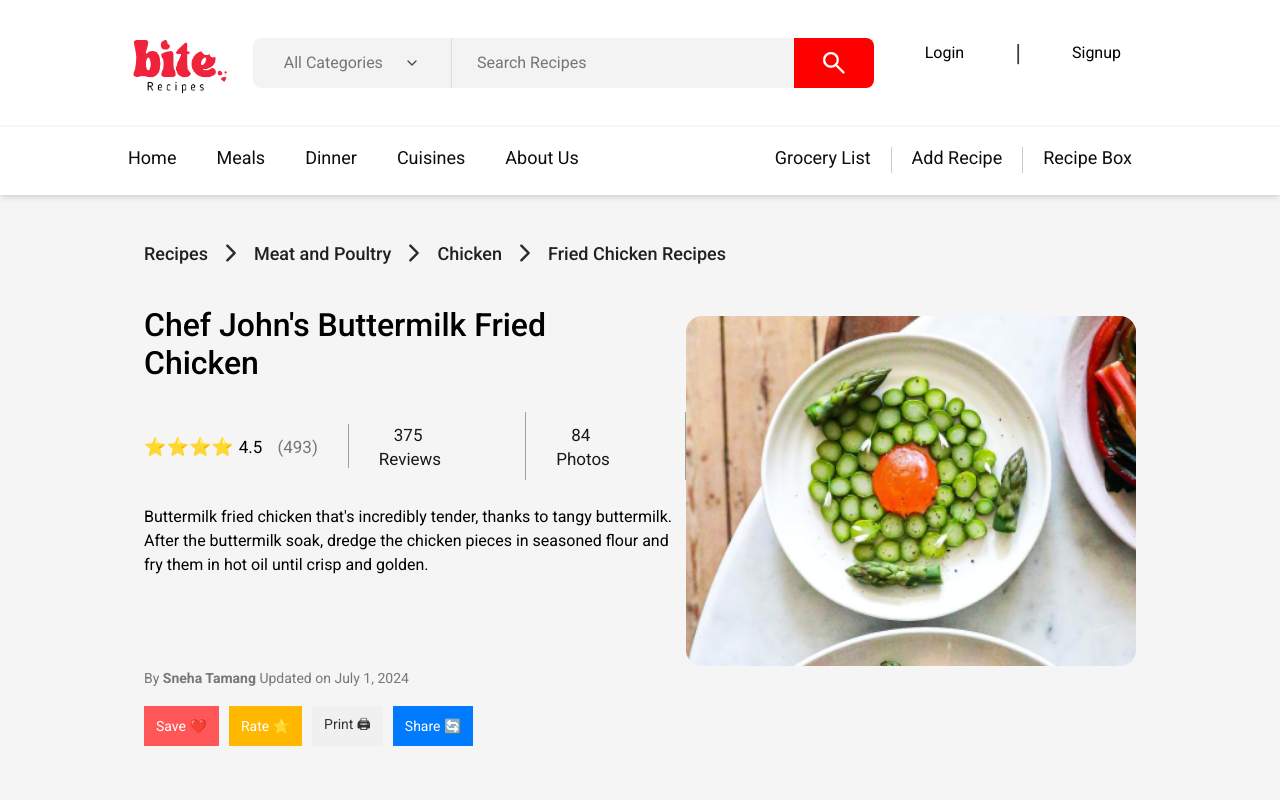
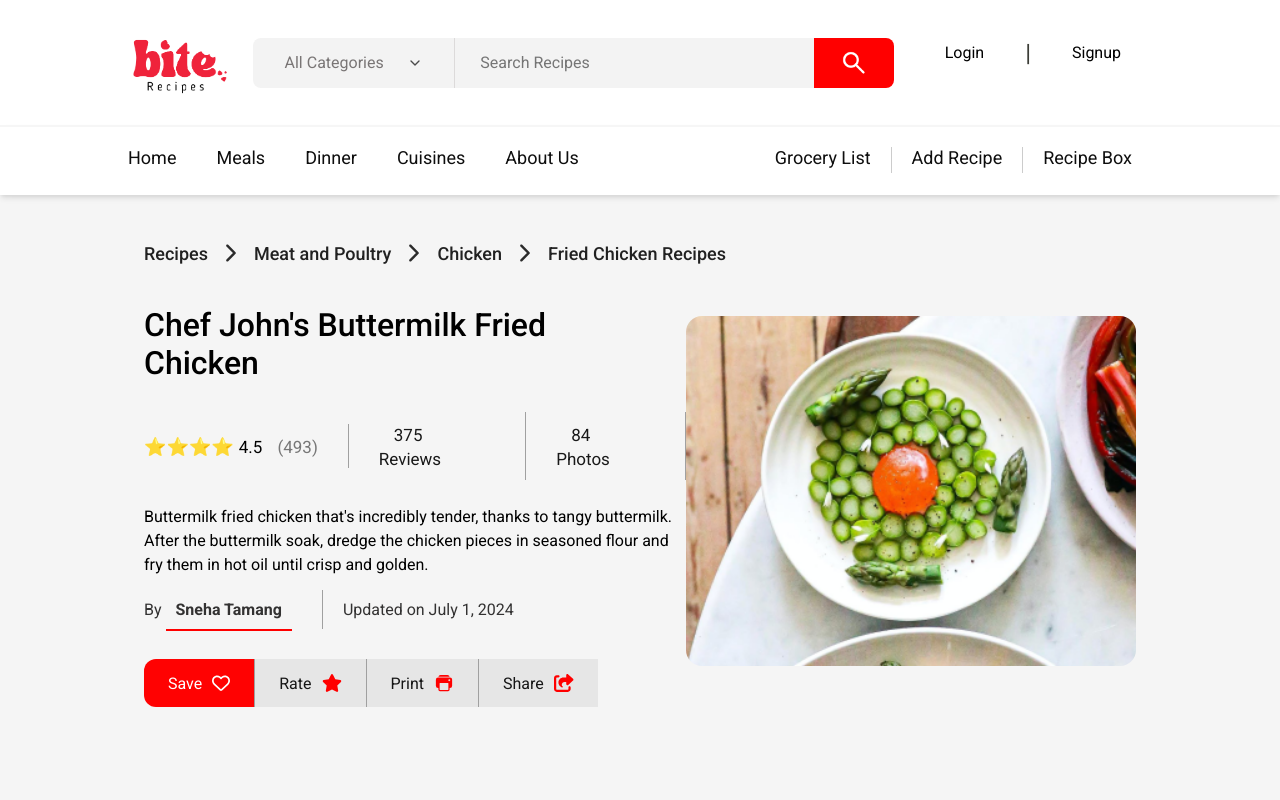
Before and after one commit to sneha-at-hub/recipe-sharing-application, a React (Vite) app in the folder frontend/: page /detail in a window 1280 px wide. Shown: the top 800 px of the page. Built offline with nearby package versions, Linux system fonts and the light colour scheme.

Commit message:
detail page description

```diff
--- a/frontend/src/App.jsx
+++ b/frontend/src/App.jsx
@@ -29,7 +29,7 @@ const App = () => {
       </Routes>
 
     </div>
-    {/* <Footer /> */}
+    <Footer />
     </>
   )
 }
--- a/frontend/src/pages/Detail/Detail.css
+++ b/frontend/src/pages/Detail/Detail.css
@@ -75,48 +75,86 @@
 
 .description {
     font-size: 16px;
-    margin-bottom: 20px;
+
     max-width: 550px;
     line-height: 24px;
 }
 
 .author {
-    font-size: 14px;
-    color: #777;
-    margin-bottom: 20px;
+    font-size: 16px;
+    color: #333232;
+    display: flex;
+    gap: 20px;
+    margin-top: -80px;
+    margin-bottom: 30px;
+}
+
+.item-1{
+
+    padding: 10px 30px 10px 0;
+    border-right:1px solid #a0a0a0 ;
+
+
+}
+
+.item-2{
+    padding: 10px 10px 10px 0;
+
 }
 
 .buttons {
     display: flex;
-    gap: 10px;
     margin-bottom: 20px;
 }
 
-.btn {
-    padding: 8px 12px;
-    font-size: 14px;
+.btns {
+    padding: 14px 24px;
+    font-size: 16px;
     border: none;
     cursor: pointer;
 }
 
 .save {
-    background-color: #ff5757;
-    color: #fff;
+    background-color: #ff0202;
+    border-radius: 12px 0 0 12px;
+    color: #ffffff;
+    display: flex;
+    align-items: center;
+    gap: 10px;
+    border-right:1px solid #a0a0a0 ;
+
+}
+
+.btn-icon{
+    font: 28px;
 }
 
 .rate {
-    background-color: #ffb700;
-    color: #fff;
+    background-color: #e6e6e6;
+    color: #161616;
+    display: flex;
+    align-items: center;
+    gap: 10px;
+    border-right:1px solid #a0a0a0 ;
+
 }
 
 .print {
-    background-color: #f0f0f0;
-    color: #333;
+    background-color: #e6e6e6;
+    display: flex;
+    align-items: center;
+    gap: 10px;
+    color: #161616;
+    border-right:1px solid #a0a0a0 ;
 }
 
 .share {
-    background-color: #007bff;
-    color: #fff;
+    background-color: #e6e6e6;
+    display: flex;
+    align-items: center;
+    gap: 10px;
+    color: #161616;
+
 }
 
 .image {
@@ -172,3 +210,17 @@
     margin-top: 150px;
     padding: 20px; /* Optional: Add padding to avoid content touching the edges */
 }
+
+@media (max-width: 1000px){
+    .author{
+        margin-top: 20px;
+    }
+
+    .image img {
+        width: 300px;
+        border-radius: 16px;
+        margin-top: 80px;
+    }
+
+
+}
--- a/frontend/src/pages/Detail/Detail.jsx
+++ b/frontend/src/pages/Detail/Detail.jsx
@@ -2,6 +2,13 @@ import React from 'react';
 import './Detail.css'; // Import the CSS file for styling
 import { assets } from '../../assets/assets';
 import { IoIosArrowForward } from 'react-icons/io';
+import { FaRegHeart } from "react-icons/fa6";
+import { FaStar } from "react-icons/fa";
+import { IoPrint } from "react-icons/io5";
+import { FaShareFromSquare } from "react-icons/fa6";
+
+
+
 
 
 function Detail() {
@@ -56,18 +63,25 @@ function Detail() {
 
 
                 <div className="author">
-                <span>By <strong>Sneha Tamang    </strong></span>
+                    <div className="item-1">
+                    <span>By  <strong style={{borderBottom:'2px solid red', padding:'10px'}}> Sneha Tamang    </strong></span>
+                    </div>
+                    <div className="item-2">
                     <span>Updated on July 1, 2024</span>
                     </div>
 
+
+                </div>
+
                 <div className="buttons">
-                <button className="btn save">Save ❤️</button>
-                <button className="btn rate">Rate ⭐</button>
-                <button className="btn print">Print 🖨</button>
-                <button className="btn share">Share 🔄</button>
+                    <button className="btns save">Save <FaRegHeart style={{ fontSize:'18px'}}/></button>
+                    <button className="btns rate">Rate <FaStar style={{color:'red', fontSize:'20px'}} /></button>
+                    <button className="btns print">Print <IoPrint style={{color:'red', fontSize:'20px'}} /></button>
+                    <button className="btns share">Share <FaShareFromSquare style={{color:'red', fontSize:'20px'}}  /></button>
                 </div>
 
         </div>
+
 
         </div>
 
--- a/frontend/src/pages/Home/Home.jsx
+++ b/frontend/src/pages/Home/Home.jsx
@@ -5,7 +5,7 @@ import RecipeCard from '../../components/RecipeCard/RecipeCard';
 import { useState } from 'react';
 import Popular from '../../components/Popular/Popular';
 import Header from '../../components/Header/Header';
-import Footer from '../../components/Footer/Footer';
+
 
 
 const Home = () => {
```
Lines whose indentation alone changed are shown as unchanged.
